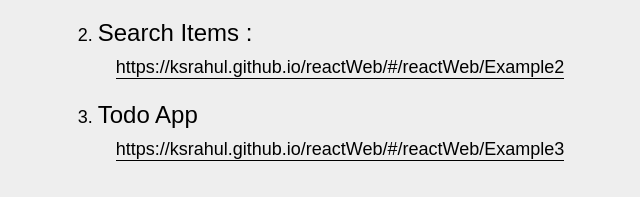
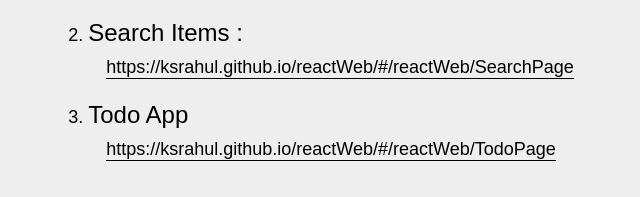
Before and after one commit to KSrahul/React_Projects, a plain HTML site: page index.html in a window 1280 px wide. Shown: the part 143-340 px from the top of the page, without its empty margins (319-959 px from the left). Drawn offline with Linux system fonts and the light colour scheme.

Commit message:
Update index.html

```diff
--- a/index.html
+++ b/index.html
@@ -54,12 +54,12 @@
             <li>
                 <span class="project_heading">Search Items :</span>
                 <br>
-                <a target="_blank" href="https://ksrahul.github.io/reactWeb/#/reactWeb/Example2">https://ksrahul.github.io/reactWeb/#/reactWeb/Example2</a>
+                <a target="_blank" href="https://ksrahul.github.io/reactWeb/#/reactWeb/SearchPage">https://ksrahul.github.io/reactWeb/#/reactWeb/SearchPage</a>
             </li>
             <li>
                 <span class="project_heading">Todo App</span>
                 <br>
-                <a target="_blank" href="https://ksrahul.github.io/reactWeb/#/reactWeb/Example3">https://ksrahul.github.io/reactWeb/#/reactWeb/Example3</a>
+                <a target="_blank" href="https://ksrahul.github.io/reactWeb/#/reactWeb/TodoPage">https://ksrahul.github.io/reactWeb/#/reactWeb/TodoPage</a>
             </li>
         </ul>
     </div>
```
